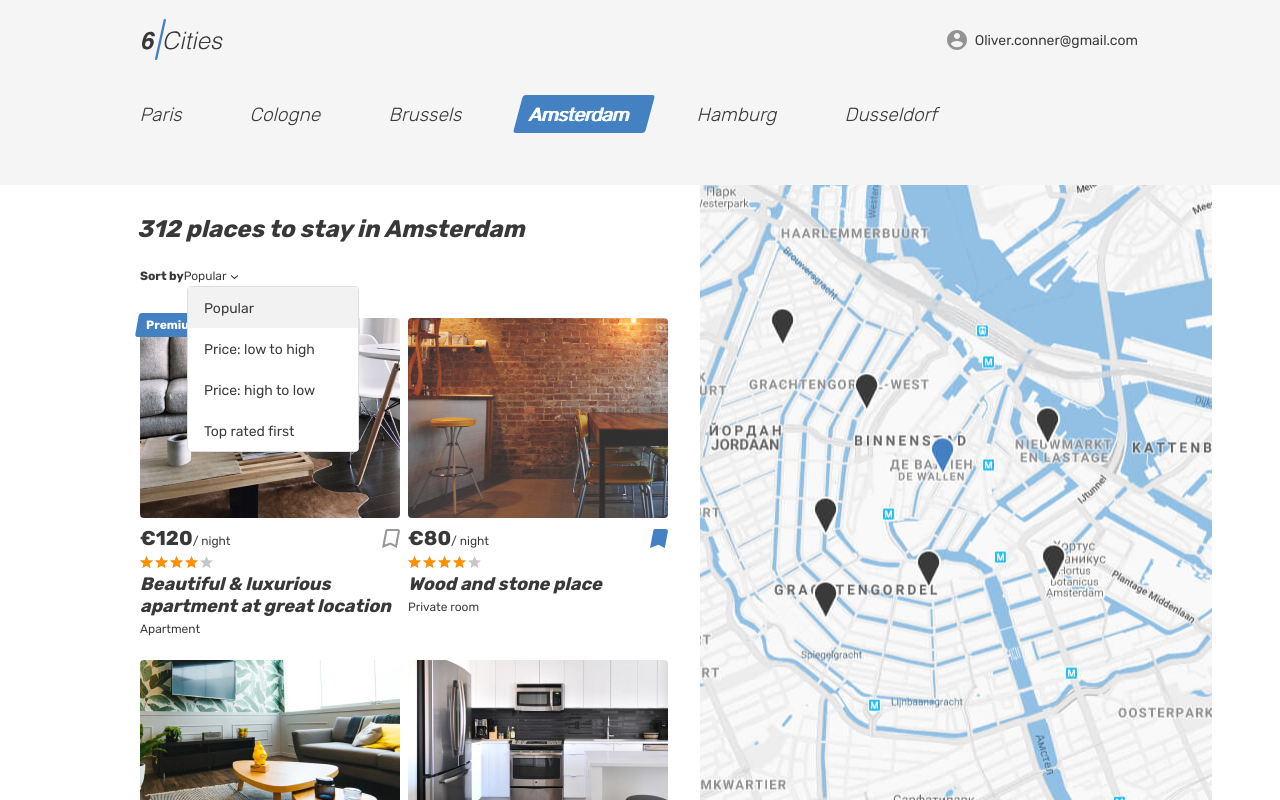
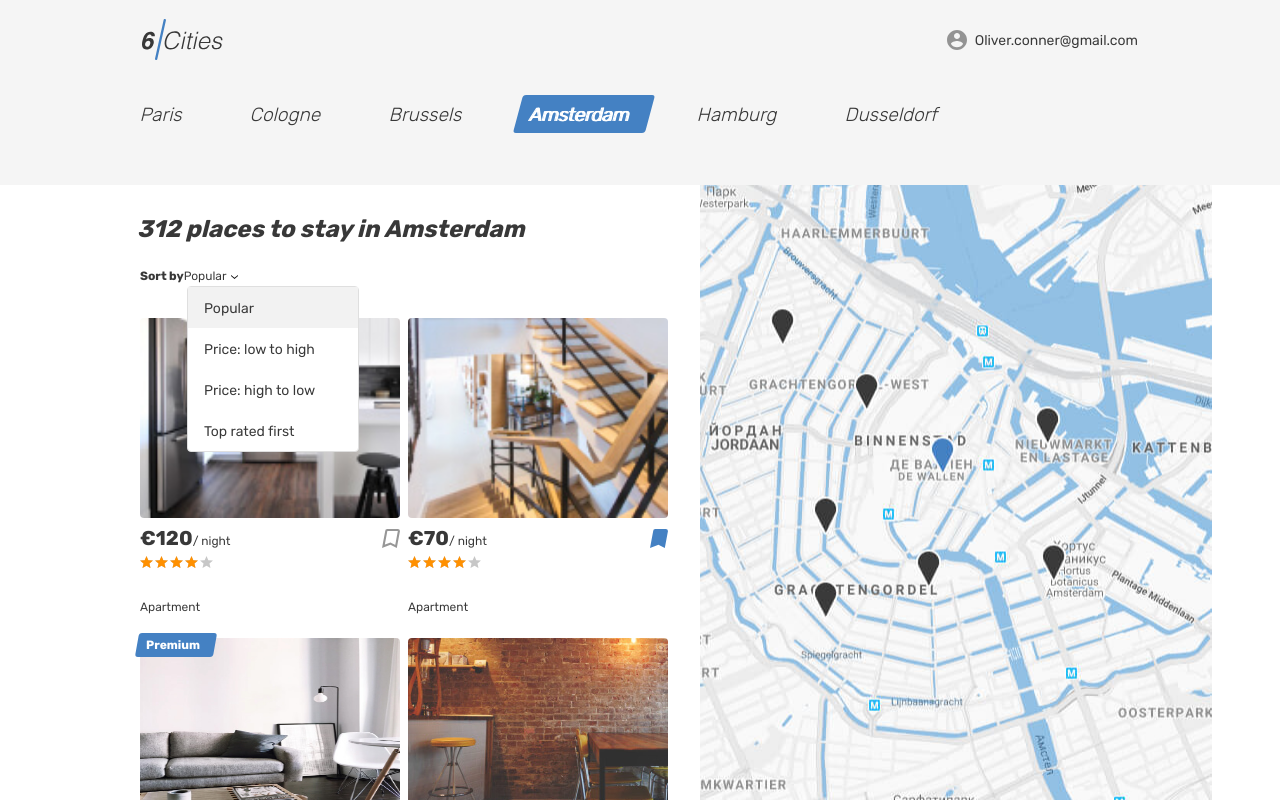
Before and after one commit to svdunaev/602807-six-cities-6, a React app: page / in a window 1280 px wide. Built offline with nearby package versions, Linux system fonts and the light colour scheme.

Commit message:
текущее состояние проекта

```diff
--- a/src/components/fav-page/fav-page.jsx
+++ b/src/components/fav-page/fav-page.jsx
@@ -1,6 +1,11 @@
 import React from "react";
+import PlaceCard from "../place-card/place-card";
 
-const FavPage = () => {
+const FavPage = (props) => {
+  const cards = props;
+  const {
+    card: {isFavorite}
+  } = props;
   return (
     <React.Fragment>
       <div style={{display: `none`}}>
--- a/src/components/home-page/home-page.jsx
+++ b/src/components/home-page/home-page.jsx
@@ -1,10 +1,11 @@
 import React from "react";
 import PropTypes from "prop-types";
-import PlaceCard from "../place-card/place-card";
+import OffersList from "../offers-list/offers-list";
 import {CardType} from "../../common-prop-types";
 
 const HomePage = (props) => {
   const {cards} = props;
+  console.log(`Home page rendered`)
   return (
     <React.Fragment>
       <div style={{display: `none`}}>
@@ -93,13 +94,7 @@ const HomePage = (props) => {
                     <li className="places__option" tabIndex="0">Top rated first</li>
                   </ul>
                 </form>
-                <div className="cities__places-list places__list tabs__content">
-                  {cards.map((cardItem, index) => {
-                    return (
-                      <PlaceCard card={cardItem} key={index} />
-                    );
-                  })}
-                </div>
+                <OffersList cards={cards} />
               </section>
               <div className="cities__right-section">
                 <section className="cities__map map"></section>
--- /dev/null
+++ b/src/components/offers-list/offers-list.jsx
@@ -0,0 +1,24 @@
+import React from "react";
+import PropTypes from "prop-types";
+import PlaceCard from "../place-card/place-card";
+import {CardType} from "../../common-prop-types";
+
+const OffersList = (props) => {
+  const {cards} = props;
+  console.log(cards);
+  return (
+    <div className="cities__places-list places__list tabs__content">
+      {cards.map((cardItem) => {
+        return (
+          <PlaceCard card={cardItem} key={cardItem.id} />
+        );
+      })}
+    </div>
+  );
+};
+
+OffersList.propTypes = {
+  cards: PropTypes.arrayOf(CardType).isRequired,
+};
+
+export default OffersList;
--- a/src/components/place-card/place-card.jsx
+++ b/src/components/place-card/place-card.jsx
@@ -1,10 +1,12 @@
-import React from "react";
+import React, {useState} from "react";
 import {CardType} from "../../common-prop-types";
+import {Link} from "react-router-dom";
 
 
 const PlaceCard = (props) => {
+  const [, setActive] = useState(false);
   const {
-    card: {name, image, price, rating, type, isPremium, isFavorite}
+    card: {name, price, rating, type, isPremium, isFavorite, previewImage}
   } = props;
   return (
     <article className="cities__place-card place-card">
@@ -14,9 +16,9 @@ const PlaceCard = (props) => {
         </div>
       )}
       <div className="cities__image-wrapper place-card__image-wrapper">
-        <a href="#">
-          <img className="place-card__image" src={image} style={{width: `260px`, height: `200px`}} alt="Place image"></img>
-        </a>
+        <Link to="offer/:id" onMouseEnter={() => setActive(true)} onMouseLeave={() => setActive(false)}>
+          <img className="place-card__image" src={previewImage} style={{width: `260px`, height: `200px`}} alt="Place image"></img>
+        </Link>
       </div>
       <div className="place-card__info">
         <div className="place-card__price-wrapper">
@@ -48,8 +50,6 @@ const PlaceCard = (props) => {
   );
 };
 
-PlaceCard.propTypes = {
-  card: CardType.isRequired,
-};
+PlaceCard.propTypes = CardType.isRequired;
 
 export default PlaceCard;
--- a/src/constants.js
+++ b/src/constants.js
@@ -3,4 +3,5 @@ export const RoomType = {
   room: `Private room`,
   house: `House`,
   hotel: `Hotel`,
+  studio: `Studio`,
 };
--- a/src/index.js
+++ b/src/index.js
@@ -1,58 +1,10 @@
 import React from "react";
 import ReactDOM from "react-dom";
+import offers from "./mocks/offers";
+import App from "./components/app/app";
 
-import App from "./components/app/app";
-import {RoomType} from "././constants";
-
-const cards = [
-  {
-    image: `img/apartment-01.jpg`,
-    price: 120,
-    rating: 4,
-    name: `Beautiful & luxurious apartment at great location`,
-    type: RoomType.apartment,
-    isPremium: true,
-    isFavorite: false,
-  },
-  {
-    image: `img/room.jpg`,
-    price: 80,
-    rating: 4,
-    name: `Wood and stone place`,
-    type: RoomType.room,
-    isPremium: false,
-    isFavorite: true,
-  },
-  {
-    image: `img/apartment-02.jpg`,
-    price: 132,
-    rating: 4,
-    name: `Canal View Prinsengracht`,
-    type: RoomType.apartment,
-    isPremium: false,
-    isFavorite: false,
-  },
-  {
-    image: `img/apartment-03.jpg`,
-    price: 180,
-    rating: 5,
-    name: `Nice, cozy, warm big bed apartment`,
-    type: RoomType.apartment,
-    isPremium: false,
-    isFavorite: false,
-  },
-  {
-    image: `img/room.jpg`,
-    price: 80,
-    rating: 4,
-    name: `Wood and stone place`,
-    type: RoomType.room,
-    isPremium: false,
-    isFavorite: true,
-  },
-];
 
 ReactDOM.render(
-    <App cards={cards} />,
+    <App cards={offers} />,
     document.querySelector(`#root`)
 );
--- /dev/null
+++ b/src/mocks/offers.js
@@ -0,0 +1,142 @@
+import {RoomType} from "../constants";
+
+const offers = [
+  {
+    bedrooms: 3,
+    city: {
+      location: {
+        latitude: 52.370216,
+        longitude: 4.895168,
+        zoom: 10
+      },
+      name: `Amsterdam`
+    },
+    description: `A quiet cozy and picturesque that hides behind a a river by the unique lightness of Amsterdam.`,
+    goods: [`Heating`, `Kitchen`, `Cable TV`, `Washing machine`, `Coffee machine`, `Dishwasher`],
+    host: {
+      avatarUrl: `/img/avatar-angelina.jpg`,
+      id: 3,
+      isPro: true,
+      name: `Angelina`
+    },
+    id: 1,
+    images: [`../public/img/apartment-01.jpg`, `../../public/img/apartment-02.jpg`],
+    isFavorite: false,
+    isPremium: false,
+    location: {
+      latitude: 52.35514938496378,
+      longitude: 4.673877537499948,
+      zoom: 8
+    },
+    maxAdults: 4,
+    previewImage: `/img/apartment-small-03.jpg`,
+    price: 120,
+    rating: 4.8,
+    title: `Beautiful & luxurious studio at great location`,
+    type: RoomType.apartment,
+  },
+  {
+    bedrooms: 1,
+    city: {
+      location: {
+        latitude: 48.864716,
+        longitude: 2.349014,
+        zoom: 10
+      },
+      name: `Paris`
+    },
+    description: `Lorem ipsum dolor sit amet, consectetur adipiscing elit. Integer ornare orci nisl, quis elementum elit tristique eu.`,
+    goods: [`Heating`, `Kitchen`, `Cable TV`, `Washing machine`, `Coffee machine`],
+    host: {
+      avatarUrl: `/img/avatar-angelina.jpg`,
+      id: 3,
+      isPro: true,
+      name: `Angelina`
+    },
+    id: 2,
+    images: [`/img/apartment-03.jpg`, `/img/apartment-02.jpg`],
+    isFavorite: true,
+    isPremium: false,
+    location: {
+      latitude: 52.35514938496378,
+      longitude: 4.673877537499948,
+      zoom: 8
+    },
+    maxAdults: 2,
+    previewImage: `/img/apartment-small-04.jpg`,
+    price: 70,
+    rating: 4.1,
+    title: `Donec tristique nec tortor eget vestibulum`,
+    type: RoomType.apartment,
+  },
+  {
+    bedrooms: 1,
+    city: {
+      location: {
+        latitude: 50.935173,
+        longitude: 6.953101,
+        zoom: 10
+      },
+      name: `Cologne`
+    },
+    description: `Maecenas consequat sapien erat, eget lacinia quam facilisis interdum.`,
+    goods: [`Heating`, `Kitchen`, `Washing machine`, `Dishwasher`],
+    host: {
+      avatarUrl: `/img/avatar-max.jpg`,
+      id: 4,
+      isPro: false,
+      name: `Max`
+    },
+    id: 3,
+    images: [`/img/studio-01.jpg`, `/img/studio-photos.jpg`],
+    isFavorite: false,
+    isPremium: true,
+    location: {
+      latitude: 52.35514938496378,
+      longitude: 4.673877537499948,
+      zoom: 8
+    },
+    maxAdults: 1,
+    previewImage: `/img/studio-01.jpg`,
+    price: 90,
+    rating: 4.4,
+    title: `Mauris iaculis a nisl ut semper`,
+    type: RoomType.studio,
+  },
+  {
+    bedrooms: 1,
+    city: {
+      location: {
+        latitude: 51.233334,
+        longitude: 6.783333,
+        zoom: 10
+      },
+      name: `Düsseldorf`
+    },
+    description: `Maecenas consequat sapien erat, eget lacinia quam facilisis interdum.`,
+    goods: [`Heating`, `Cable TV`, `Coffee machine`, `Dishwasher`],
+    host: {
+      avatarUrl: `/img/avatar-max.jpg`,
+      id: 4,
+      isPro: false,
+      name: `Max`
+    },
+    id: 4,
+    images: [`/img/room.jpg`],
+    isFavorite: true,
+    isPremium: false,
+    location: {
+      latitude: 52.35514938496378,
+      longitude: 4.673877537499948,
+      zoom: 8
+    },
+    maxAdults: 2,
+    previewImage: `/img/room.jpg`,
+    price: 60,
+    rating: 4.8,
+    title: `Donec in sollicitudin felis`,
+    type: RoomType.room,
+  },
+];
+
+export default offers;
```
Also changed, not shown: src/common-prop-types.js (+18 -0 lines).
